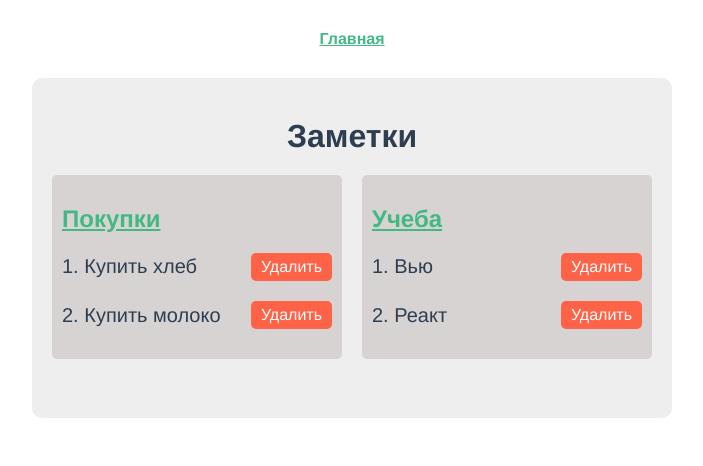
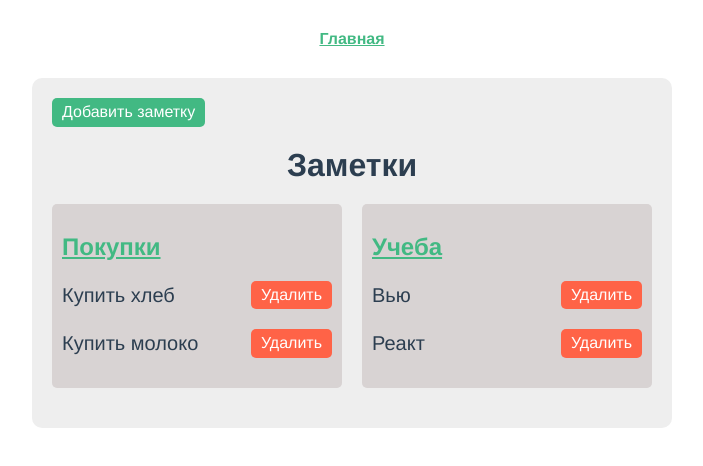
Before and after one commit to olejech/test-tasks, a Vue app in the folder tr-logic/: page / in a window 1280 px wide. Shown: the top 466 px of the page, without its empty margins (288-991 px from the left). Built offline with nearby package versions, Linux system fonts and the light colour scheme.

Commit message:
Refactoring component Note

```diff
--- a/tr-logic/package.json
+++ b/tr-logic/package.json
@@ -24,6 +24,7 @@
     "babel-eslint": "^10.1.0",
     "eslint": "^6.7.2",
     "eslint-plugin-import": "^2.20.2",
+    "eslint-plugin-node": "^11.1.0",
     "eslint-plugin-vue": "^6.2.2",
     "node-sass": "^4.12.0",
     "sass-loader": "^8.0.2",
--- a/tr-logic/src/assets/scss/global.scss
+++ b/tr-logic/src/assets/scss/global.scss
@@ -7,4 +7,26 @@
   border-radius: 5px;
   font-size: 16px;
   cursor: pointer;
+
+  &-remove {
+    background: tomato;
+    color: white;
+  }
+
+  &-add {
+    background: #42b983;
+    color: white;
+  }
+
+  &-change {
+    background: #e4c92e;
+    color: white;
+    margin-right: 10px;
+  }
+
+  &-cancel {
+    background: darkRed;
+    color: white;
+    margin-right: 10px;
+  }
 }
--- a/tr-logic/src/components/AddNote.vue
+++ b/tr-logic/src/components/AddNote.vue
@@ -1,9 +1,11 @@
 <template>
   <div>
+    <button class="btn btn-add" @click="openModal">Добавить заметку</button>
+
     <div class="modal" :class="{active: isOpenModal}">
       <h2 class="modal__title">Добавить новую заметку</h2>
       <label for="note" class="modal__label">Название заметки</label>
-      <input type="text" name="note" id="note" class="modal__input" v-model.trim="note" />
+      <input type="text" name="note" id="note" class="modal__input" v-model.trim="title" />
       <label for="todos" class="modal__label">Список задач (каждая с новой строки)</label>
       <textarea
         name="todos"
@@ -13,8 +15,8 @@
         class="modal__textarea"
         v-model.trim="textarea"
       ></textarea>
-      <button class="btn button-cancel" @click="closeModal">Отмена</button>
-      <button class="btn button-add" @click="addNote">Добавить</button>
+      <button class="btn btn-cancel" @click="closeModal">Отмена</button>
+      <button class="btn btn-add" @click="addNote">Добавить</button>
     </div>
     <div class="overlay" :class="{active: isOpenModal}"></div>
   </div>
@@ -23,19 +25,29 @@
 <script>
 export default {
   name: 'AddNote',
-  props: ['isOpenModal'],
   data() {
     return {
-      note: '',
+      title: '',
       textarea: [],
+      isOpenModal: false,
     };
   },
   methods: {
+    openModal() {
+      this.isOpenModal = true;
+    },
     closeModal() {
-      console.log('close');
-      this.$emit('closeModal');
+      this.isOpenModal = false;
     },
-    addNote() {},
+    addNote() {
+      this.$store.dispatch('addNote', {
+        title: this.title,
+        textarea: this.textarea,
+      });
+      this.title = '';
+      this.textarea = '';
+      this.isOpenModal = false;
+    },
   },
 };
 </script>
--- /dev/null
+++ b/tr-logic/src/components/Note.vue
@@ -0,0 +1,85 @@
+<template>
+  <div>
+    <h2>
+      <router-link v-if="isTitleLink" :to="'/note/' + note.id" class="link">{{note.title}}</router-link>
+      <template v-else>{{note.title}}</template>
+    </h2>
+
+    <ul v-if="note.todos.length" class="list">
+      <li class="item" v-for="todo in note.todos" :key="todo.title">
+        <span class="todo">{{todo.title}}</span>
+        <button v-if="canChange" class="btn btn-change" @click="changeTodo">Изменить</button>
+        <button class="btn btn-remove" @click="removeTodo(todo.id)">Удалить</button>
+      </li>
+    </ul>
+    <div v-else>Нет задач</div>
+  </div>
+</template>
+
+<script>
+export default {
+  name: 'Note',
+  props: {
+    noteFromParent: {
+      type: Object,
+    },
+    isTitleLink: {
+      type: Boolean,
+      default: false,
+    },
+    canChange: {
+      type: Boolean,
+      default: false,
+    },
+  },
+  data() {
+    return {
+      note: {},
+    };
+  },
+  created() {
+    if (this.noteFromParent) {
+      this.note = this.noteFromParent;
+    } else {
+      this.note = this.$store.state.notes.find(
+        note => note.id === +this.$route.params.id
+      );
+    }
+  },
+  methods: {
+    removeTodo(todoId) {
+      this.$store.dispatch('removeTodo', {
+        noteId: +this.$route.params.id,
+        todoId,
+      });
+    },
+    changeTodo() {
+      console.log('click');
+    },
+  },
+};
+</script>
+
+<style scoped lang="scss">
+.list {
+  list-style-type: none;
+  padding: 0;
+  font-size: 20px;
+}
+.item {
+  margin-bottom: 20px;
+  display: flex;
+  align-items: center;
+}
+.link {
+  color: #42b983;
+  flex: 0 1 100%;
+}
+.note-wrap {
+  max-width: 100%;
+  padding: 20px;
+}
+.todo {
+  flex: 0 1 100%;
+}
+</style>
--- a/tr-logic/src/components/Notes.vue
+++ b/tr-logic/src/components/Notes.vue
@@ -2,26 +2,21 @@
   <div class="notes">
     <h1 class="title">Заметки</h1>
     <div class="notes-wrap">
-      <div class="note" v-for="note in notes" :key="+note.id">
-        <h2>
-          <router-link :to="'/note/' + note.id" class="link">{{note.title}}</router-link>
-        </h2>
-        <ul v-if="note.todos.length" class="list">
-          <li class="item" v-for="(todo, i) in note.todos" :key="todo.title">
-            {{i + 1}}.&nbsp;
-            <span class="todo">{{todo.title}}</span>
-            <button class="button" @click="removeTodo(note.id, todo.id)">Удалить</button>
-          </li>
-        </ul>
-        <div v-else>Нет задач</div>
+      <div class="note" v-for="note in notes" :key="note.id">
+        <Note :noteFromParent="note" isTitleLink />
       </div>
     </div>
   </div>
 </template>
 
 <script>
+import Note from '@/components/Note.vue';
+
 export default {
   name: 'Notes',
+  components: {
+    Note,
+  },
   methods: {
     removeTodo(noteId, todoId) {
       this.$store.dispatch('removeTodo', { noteId, todoId });
@@ -74,6 +69,7 @@ export default {
   padding: 10px;
   background: rgb(216, 211, 211);
   border-radius: 5px;
+  margin-bottom: 20px;
 }
 .todo {
   flex: 0 1 100%;
--- a/tr-logic/src/store/index.js
+++ b/tr-logic/src/store/index.js
@@ -1,5 +1,6 @@
 import Vue from 'vue';
 import Vuex from 'vuex';
+import { generateId } from '../utils/id';
 
 Vue.use(Vuex);
 
@@ -48,11 +49,17 @@ export default new Vuex.Store({
     },
   },
   actions: {
-    addNote({ commit }, data) {
+    addNote({ commit }, { title, textarea }) {
+      const titleTodos = textarea.split('\n');
+      const todos = titleTodos.map(titleTodo => ({
+        id: generateId(),
+        title: titleTodo,
+      }));
+
       const newNote = {
-        id: new Date(),
-        note: data.note,
-        todos: data.textarea.split('\n'),
+        id: generateId(),
+        title,
+        todos,
       };
       commit('addNote', newNote);
     },
--- a/tr-logic/src/views/Home.vue
+++ b/tr-logic/src/views/Home.vue
@@ -1,16 +1,19 @@
 <template>
   <div class="home">
+    <Add-note />
     <Notes />
   </div>
 </template>
 
 <script>
 import Notes from '@/components/Notes.vue';
+import AddNote from '@/components/AddNote.vue';
 
 export default {
   name: 'Home',
   components: {
     Notes,
+    AddNote,
   },
 };
 </script>
--- a/tr-logic/src/views/Note.vue
+++ b/tr-logic/src/views/Note.vue
@@ -1,106 +1,24 @@
 <template>
   <div class="note">
-    <button class="btn button-add" @click="openModal">Добавить заметку</button>
-    <div class="note-wrap">
-      <h1>{{note.title}}</h1>
-      <ul v-if="note.todos.length" class="list">
-        <li class="item" v-for="todo in note.todos" :key="todo.title">
-          <span class="todo">{{todo.title}}</span>
-          <button class="btn button-change" @click="changeTodo">Изменить</button>
-          <button class="btn button-remove" @click="removeTodo(todo.id)">Удалить</button>
-        </li>
-      </ul>
-      <div v-else>Нет задач</div>
-    </div>
-
-    <Add-note :isOpenModal="isOpenModal" @closeModal="closeModal" />
+    <Add-note />
+    <Note-item />
   </div>
 </template>
 
 <script>
 import AddNote from '@/components/AddNote.vue';
+import NoteItem from '@/components/Note.vue';
 
 export default {
   name: 'Note',
   components: {
     AddNote,
-  },
-  data() {
-    return {
-      isOpenModal: false,
-      note: {},
-    };
-  },
-  mounted() {
-    this.note = this.$store.state.notes.find(
-      note => note.id === +this.$route.params.id
-    );
-  },
-  methods: {
-    openModal() {
-      this.isOpenModal = true;
-    },
-    closeModal() {
-      console.log('close');
-
-      this.isOpenModal = false;
-    },
-    removeTodo(todoId) {
-      this.$store.dispatch('removeTodo', {
-        noteId: +this.$route.params.id,
-        todoId,
-      });
-    },
-    changeTodo() {
-      console.log('click');
-    },
-    addNote() {
-      this.$store.dispatch('addNote', {
-        note: this.note,
-        textarea: this.textarea,
-      });
-    },
+    NoteItem,
   },
 };
 </script>
 
 <style scoped lang="scss">
-.title {
-  margin: 20px 0;
-  text-align: center;
-}
-.list {
-  list-style-type: none;
-  padding: 0;
-  font-size: 20px;
-}
-.item {
-  margin-bottom: 20px;
-  display: flex;
-  align-items: center;
-}
-.link {
-  color: #42b983;
-  flex: 0 1 100%;
-}
-.button-remove {
-  background: tomato;
-  color: white;
-}
-.button-add {
-  background: #42b983;
-  color: white;
-}
-.button-change {
-  background: #e4c92e;
-  color: white;
-  margin-right: 10px;
-}
-.button-cancel {
-  background: darkRed;
-  color: white;
-  margin-right: 10px;
-}
 .note {
   max-width: 600px;
   margin: 0 auto;
@@ -108,11 +26,4 @@ export default {
   border-radius: 5px;
   padding: 20px;
 }
-.note-wrap {
-  max-width: 100%;
-  padding: 20px;
-}
-.todo {
-  flex: 0 1 100%;
-}
 </style>
```
Also changed, not shown: tr-logic/.eslintrc.js, 1 other file (tests, documents, lock files or other folders).
